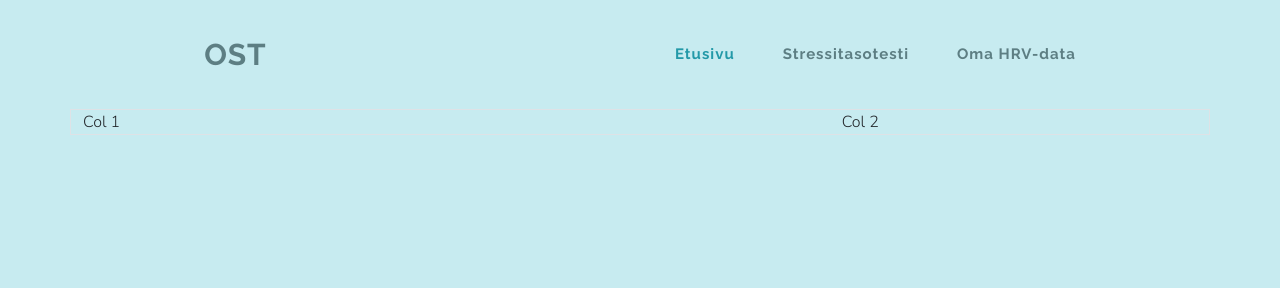
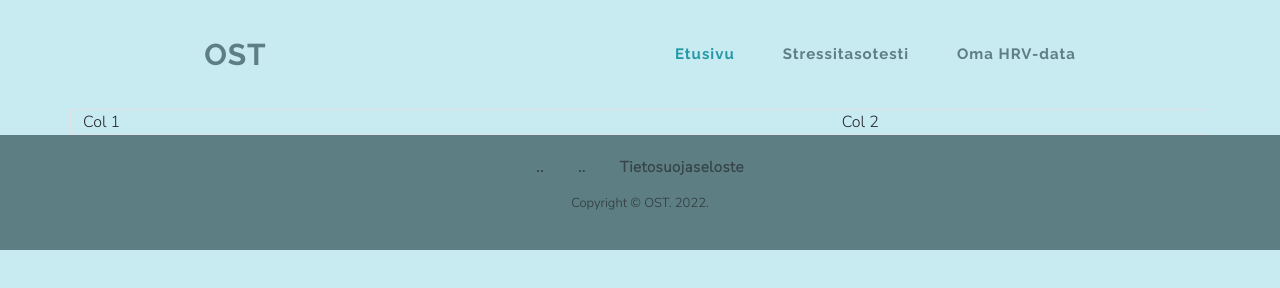
Before and after one commit to 2112Xanadu/OST-Stressisovellus, a plain HTML site: page home.html in a window 1280 px wide. Drawn offline with nearby package versions, Linux system fonts and the light colour scheme.

Commit message:
footer added

```diff
--- /dev/null
+++ b/css/footer.css
@@ -0,0 +1,71 @@
+.footer-content {
+  background-color: #5d7e83;
+  text-align: center;
+  margin-top: auto;
+  bottom: 0;
+  left: 0;
+  right: 0;
+  padding: 20px 0;
+}
+
+.some {
+  text-align: center;
+  margin-top: 15px;
+  padding-bottom: 25px;
+  color: rgb(0, 0, 0);
+  opacity: 0.75;
+}
+
+.some a {
+  font-size: 24px;
+  color: inherit;
+  border: 1px solid rgba(255, 255, 255, 0.89);
+  width: 40px;
+  height: 40px;
+  line-height: 38px;
+  display: inline-block;
+  text-align: center;
+  border-radius: 50%;
+  margin: 0 8px;
+  opacity: 0.75;
+}
+
+.some a:hover {
+  opacity: 0.5;
+}
+
+.footer-content ul {
+  margin-top: 0;
+  padding: 0;
+  list-style-type: none;
+  font-size: 15px;
+  letter-spacing: 0.5px;
+  font-weight: 600;
+  line-height: 1.6;
+  margin-bottom: 0;
+  text-align: center;
+  opacity: 0.8;
+}
+
+.footer-content ul li a {
+  color: inherit;
+  text-decoration: none;
+  opacity: 0.8;
+}
+
+.footer-content ul li {
+  display: inline-block;
+  padding: 0 15px;
+}
+
+.footer-content ul li a:hover {
+  color: #3bb4bd;
+}
+
+.footer-content .copyright {
+  margin-top: 15px;
+  text-align: center;
+  font-size: 13px;
+  font-family: "Nunito Sans", sans-serif;
+  opacity: 0.79;
+}
--- a/home.html
+++ b/home.html
@@ -20,8 +20,7 @@
     <link href="bootstrap-5.1.3-dist/css/bootstrap.min.css" rel="stylesheet">
     <link rel="stylesheet" href="css/custom.css">
     <link rel="stylesheet" type="text/css" href="css/nav.css">
-    <!--<link rel="stylesheet" type="text/css" href="css/main.css">
-    <link rel="stylesheet" type="text/css" href="css/footer.css"> -->
+    <link rel="stylesheet" type="text/css" href="css/footer.css">
 </head>
 
 <body>
@@ -58,7 +57,24 @@
 </main>
 
 <footer>
+    <section class="footer-content">
 
+        <ul>
+            <li>
+                <a href="">..</a>
+            </li>
+            <li>
+                <a href="">..</a>
+            </li>
+
+            <li>
+                <a href="">Tietosuojaseloste</a>
+            </li>
+        </ul>
+        <p class="copyright">
+            Copyright &copy; OST. 2022.
+        </p>
+    </section>
 </footer>
 
 <script src="https://cdn.jsdelivr.net/npm/@popperjs/core@2.9.2/dist/umd/popper.min.js"
```
